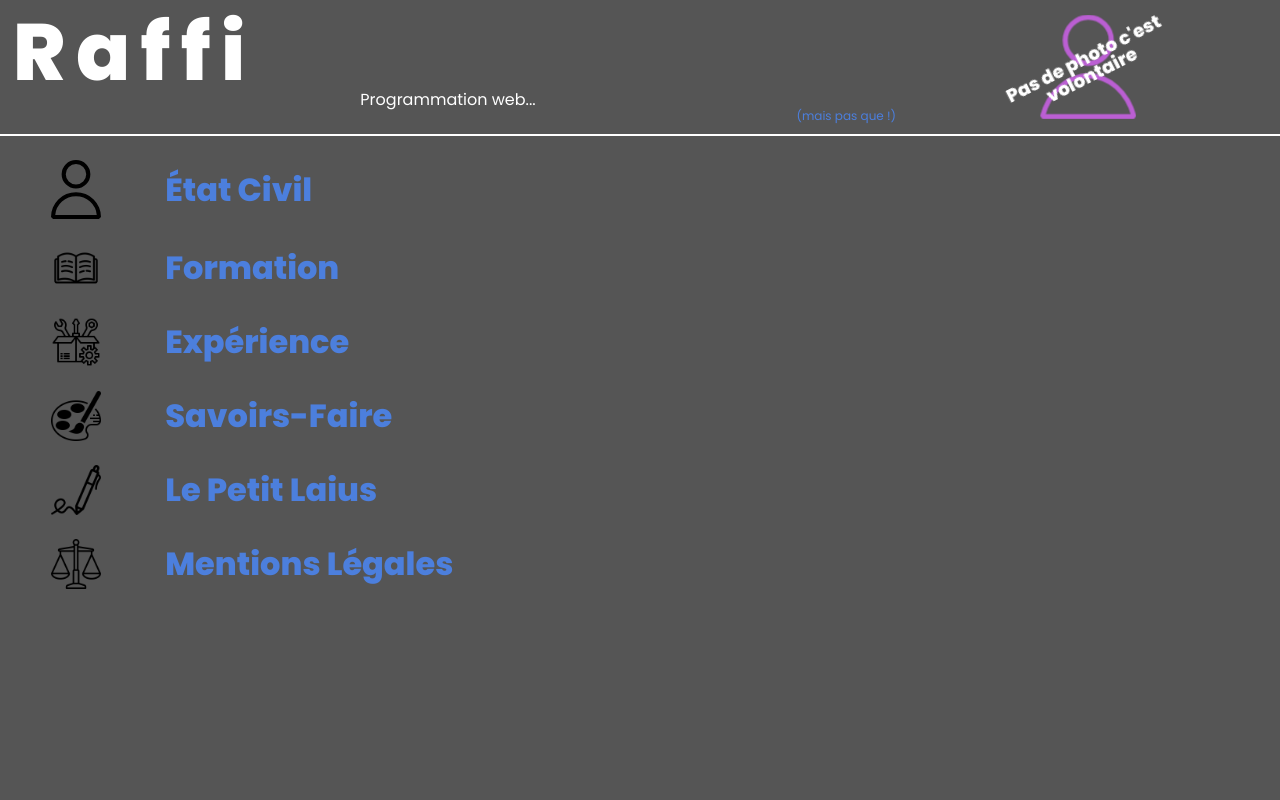
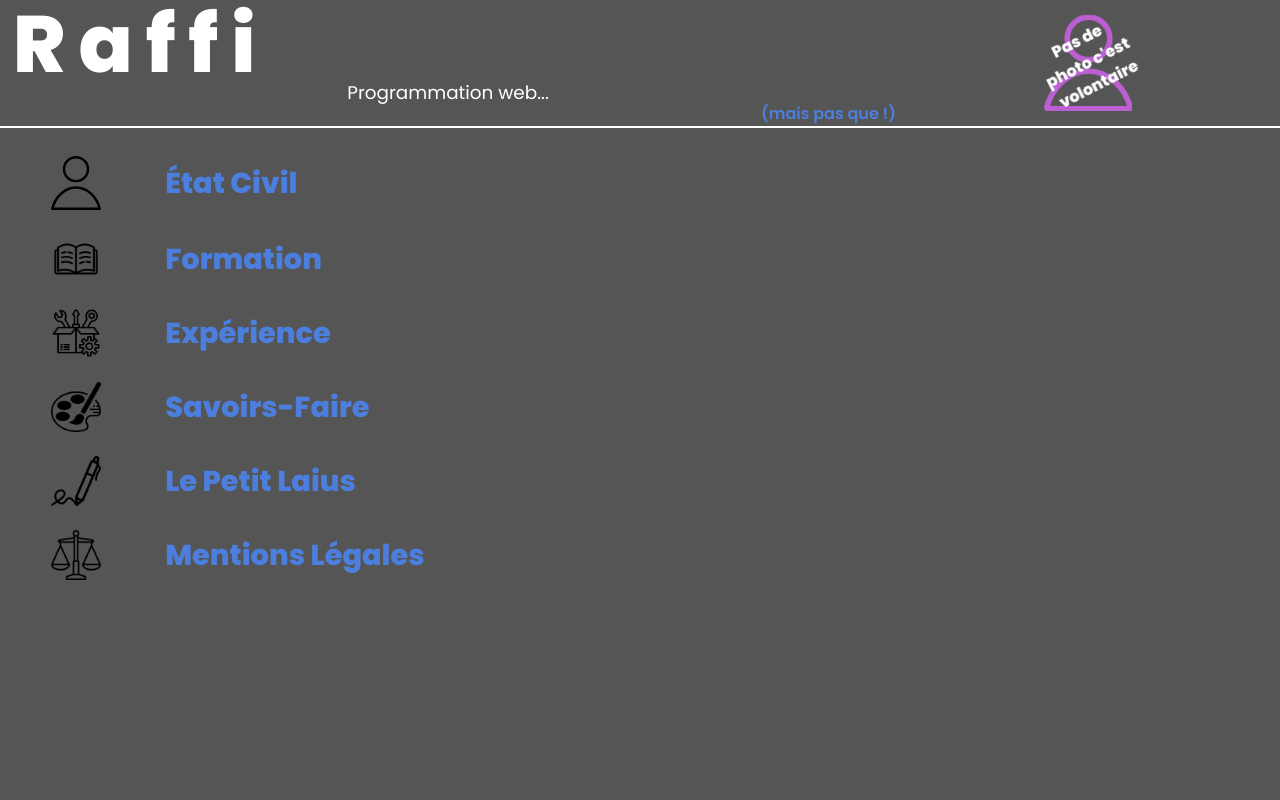
Before and after one commit to Raffiskender/raffiskender.github.io, a PHP site: page / in a window 1280 px wide. Run offline with PHP 8.4, Linux system fonts and the light colour scheme.

Commit message:
Repositionnage des divs etc.

```diff
--- a/index.html
+++ b/index.html
@@ -19,14 +19,14 @@
     <div class="header-right">
       <svg viewBox="0 0 190 205" class="header-image">
         <circle
-            style="fill:none;stroke-width:10;stroke-linecap:round;stroke-linejoin:round;stroke-miterlimit:4;stroke-dasharray:none;stroke-dashoffset:0;stroke-opacity:1"
+            style="fill:none;stroke-width:12;stroke-linecap:round;stroke-linejoin:round;stroke-miterlimit:4;stroke-dasharray:none;stroke-dashoffset:0;stroke-opacity:1"
             id="path924"
             cx="95"
             cy="50"
             r="45.422966" />
         <path
             id="path934"
-            style="fill:none;stroke-width:9.65728;stroke-linecap:round;stroke-linejoin:bevel;stroke-miterlimit:4;stroke-dasharray:none;stroke-opacity:1"
+            style="fill:none;stroke-width:12;stroke-linecap:round;stroke-linejoin:bevel;stroke-miterlimit:4;stroke-dasharray:none;stroke-opacity:1"
             d="M 94.819658,119.82869 A 94.520665,114.74924 0 0 0 4.8284991,200.17135 H 185.1715 A 94.520665,114.74924 0 0 0 95,119.82869 a 94.520665,114.74924 0 0 0 -0.180342,0 z" />
       </svg>
 
@@ -39,7 +39,7 @@
   <main class="main">
     <section class="section-me main-section">
       <div class="section-title section-me-title" tabindex="1">
-          <img class="me-logo image-section" src="images/account_profile_user_icon_190494blk.svg" alt="Logo silouette">
+          <img class="me-logo image-section" src="images/account_profile_user_icon_SIMPLE.svg" alt="Logo silouette">
           <h3 class="title-me title-section">état civil</h3>
       </div>
       <div id="list-me" class="section-content me-content" tabindex="1">
--- a/styles/style.css
+++ b/styles/style.css
@@ -1,4 +1,4 @@
-@import url('https://fonts.googleapis.com/css2?family=Poppins:wght@400;800&display=swap');
+@import url('https://fonts.googleapis.com/css2?family=Poppins:wght@400;600;800&display=swap');
 
 :root{
   /*définition du thème des polices */
@@ -11,24 +11,27 @@
   --bgd-body:#555;
 
 }
-
+/*Ici tout ce qui touche au body*/
 body{
   background-color: var(--bgd-body);
   font-family: Poppins, arial, sans-serif;
 }
 
+/*Ici le header de la page*/
 header{
+  background-color: var(--bgd-body);
   display:flex;
   align-items: center;
   justify-content: flex-start;
   border-bottom: solid 2px rgb(255, 255, 255);
   /* padding-bottom: 2vh; */
-  height : 17vh;
+  height : 8em;
 }
 
 .header-left{
   /* box-sizing:content-box; */
   display: flex;
+
   flex-direction: column;
   align-items: center;
   justify-content: space-between;
@@ -41,19 +44,19 @@ header{
 
 .header-title{
   font-weight: 800;
-  font-size: 10vh;
+  font-size: 5em;
   /* font-size-max */
   align-self: flex-start;
   margin-left: 1vw ;
   text-align: center;
-  letter-spacing: 0.8vw;
+  letter-spacing: 1.0vw;
   color: var(--font-color--titleh1);
   /* border: white solid 1px; */
 
 }
 
 .header-subtitle{
-  font-size: 2vh;
+  font-size: 1.15em;
   color: var(--font-color--titleh2);
   align-self: center;
   font-weight: 400;
@@ -62,11 +65,11 @@ header{
 }
 
 .header-subsubtitle{
-  font-size: 1.5vh;
+  font-size: 1em;
   color: var(--font-color--titleh3);
   align-self: flex-end;
-  margin-top: 0.3vh;
-  font-weight: 400;
+  margin-top: 0.2em;
+  font-weight: 600;
   /* border: white solid 1px; */
 }
 
@@ -80,8 +83,18 @@ header{
 }
 
 .header-image{
-  height: fit-content;
-  max-height: 13vh;
+  height: 6em;
+}
+
+.header-image-subcontent{
+  color:var(--font-color--p);
+  width: 6em;
+  font-weight: bold;
+  position: absolute;
+  text-align: center;
+  rotate: -27deg;
+  font-size: 1em;
+  line-height: 1.5em;
 }
 
 #path924, #path934{
@@ -101,15 +114,14 @@ header{
       filter: hue-rotate(180deg);
   }
 }
+/*Partie du dessous*/
+.main{
+  height: calc(100vh - 8em);
+  overflow-y: auto;
+  display: flex;
+  flex-direction: column;
+  align-items: flex-start;
 
-.header-image-subcontent{
-  color:var(--font-color--p);
-  width: 20vw;
-  font-weight: bold;
-  position: absolute;
-  text-align: center;
-  rotate: -27deg;
-  font-size: 2.3vh;
 }
 
 .section-title{
@@ -126,18 +138,22 @@ header{
   margin: 0 2vw;
 }
 
+
 .main-section{
-  margin: 3vh 2vw;
+  margin: 1.5vh 2vw;
+  /* border : solid 1px black; */
 }
 
 .title-section{
   color:var(--font-color--titleh3);
-  font-size: 2em;
-  display: inline-block;
+  font-size: 1.8em;
   font-weight: bold;
   margin-left: 3vw ;
   text-transform: capitalize;
-  border: none;
+}
+
+.section-me-title{
+  margin-top: 1em;
 }
 
 .section-content{
```
